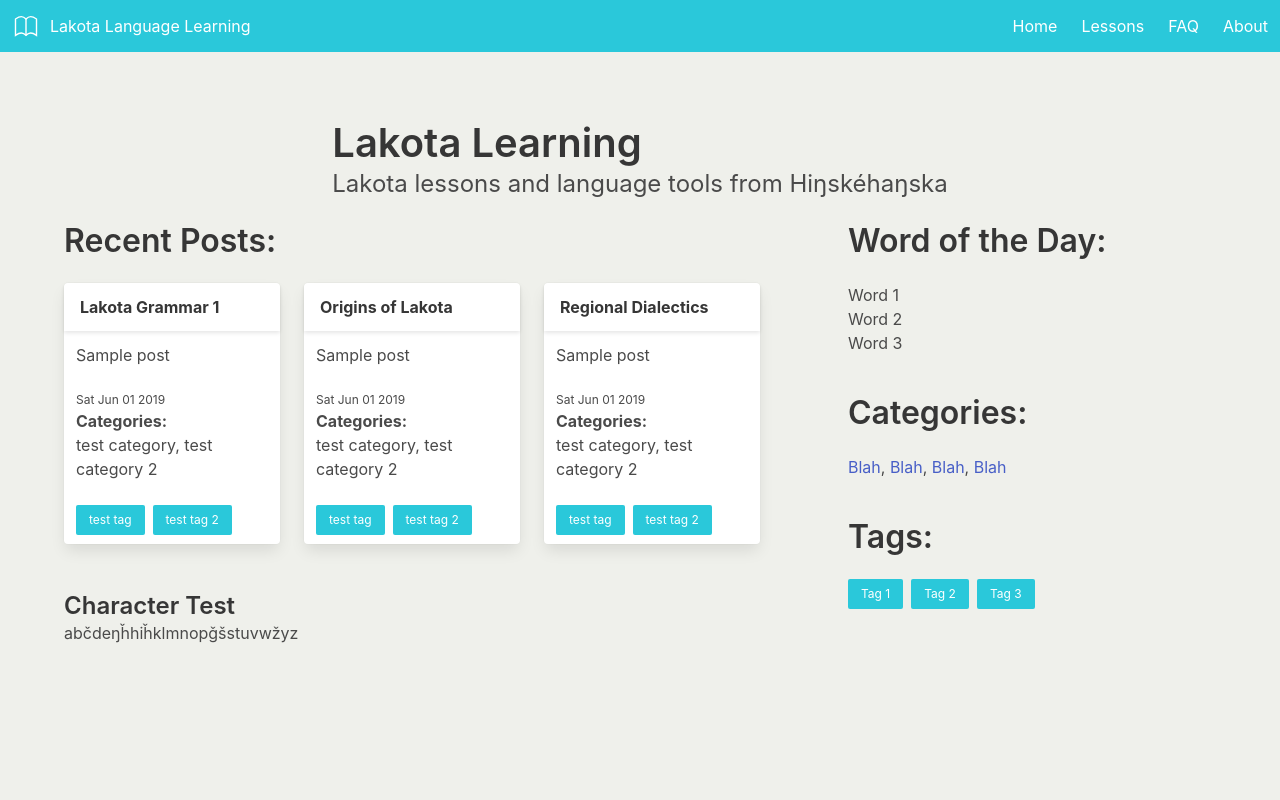
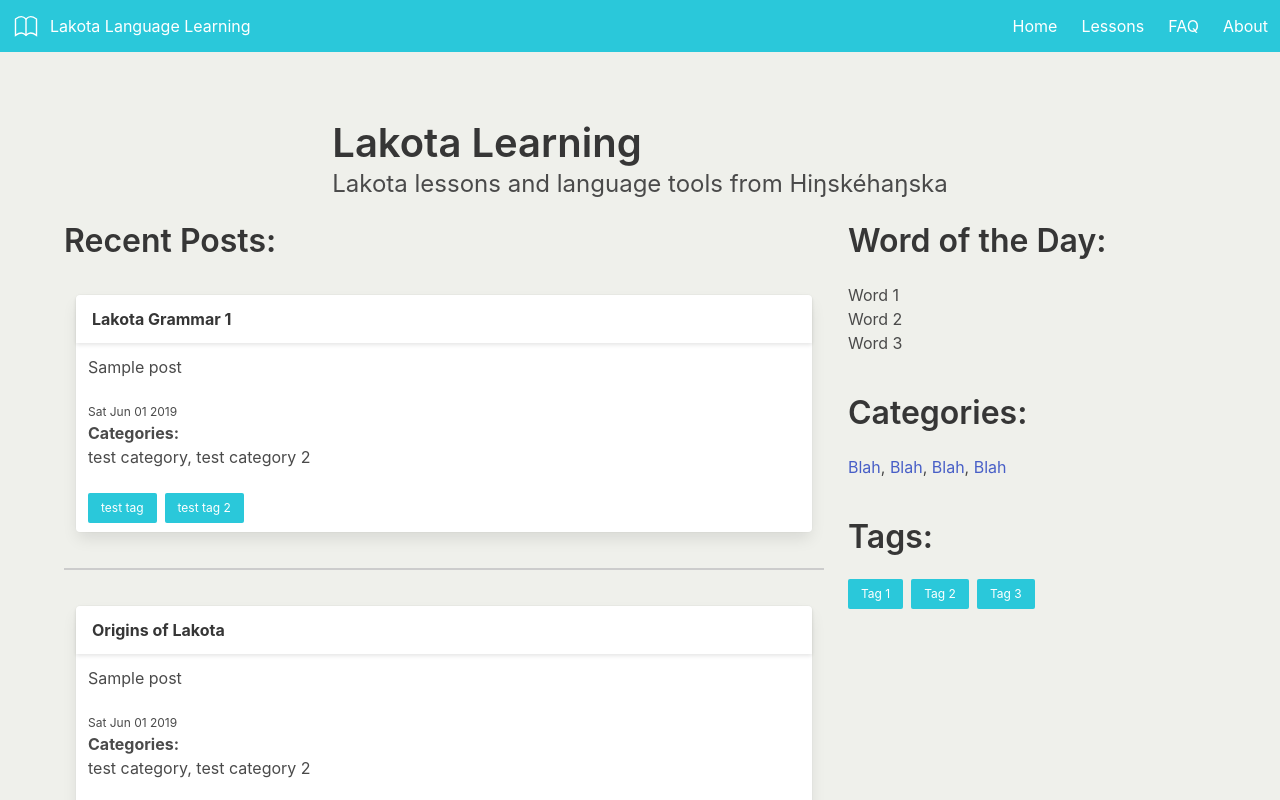
Before and after one commit to SunilRao01/Lakota-Language-Learning, a React (Create React App) app: page / in a window 1280 px wide. Shown: the top 800 px of the page. Built offline with nearby package versions, Linux system fonts and the light colour scheme.

Commit message:
Increased card width in Home view

```diff
--- a/src/components/Home/Home.component.tsx
+++ b/src/components/Home/Home.component.tsx
@@ -34,11 +34,12 @@ const HomeComponent: FC<HomePropsWithActions> = props => {
             <div className='columns'>
                 <div className='column is-two-thirds'>
                     <h3 className='title is-3'>Recent Posts:</h3>
-                    <div className='columns'>
-                        {
-                            props.posts.map(p => <PostCard post={p}/>)
-                        }
-                    </div>
+                    {
+                        props.posts.map(p => <>
+                            <PostCard post={p}/>
+                            <hr/>
+                        </>)
+                    }
                     <br/>
                     <h3 className='title is-4'>Character Test</h3>
                     <h3 className='subtitle is-6'>abčdeŋȟhiȟklmnopǧšstuvwžyz</h3>
--- a/src/components/Home/Home.css
+++ b/src/components/Home/Home.css
@@ -1,6 +1,10 @@
 .title-anim {
     -webkit-animation: swing-in-top-fwd 0.8s cubic-bezier(0.175, 0.885, 0.320, 1.275) ;
     animation: swing-in-top-fwd 0.8s cubic-bezier(0.175, 0.885, 0.320, 1.275) ;
+}
+
+hr {
+    border: 1px solid #ccc;
 }
 
 @-webkit-keyframes swing-in-top-fwd {
--- a/src/components/PostCard/PostCard.component.tsx
+++ b/src/components/PostCard/PostCard.component.tsx
@@ -13,7 +13,7 @@ export const PostCard: FC<PostCardProps> = props => {
     }, [])
 
     return (
-        <div className='column post-card swing-in-top-bck'>
+        <div className='column swing-in-top-bck is-full'>
             <div className='card'>
                 <header className='card-header'>
                     <Link to={`/posts/${props.post.id}`}><p className='card-header-title'>{props.post.postTitle}</p></Link>
--- a/src/components/PostCard/PostCard.css
+++ b/src/components/PostCard/PostCard.css
@@ -1,7 +1,3 @@
-.post-card {
-    max-width: 240px;
-}
-
 .swing-in-top-bck {
     -webkit-animation: swing-in-top-bck 0.6s cubic-bezier(0.175, 0.885, 0.320, 1.275) both;
     animation: swing-in-top-bck 0.6s cubic-bezier(0.175, 0.885, 0.320, 1.275) both;
```
